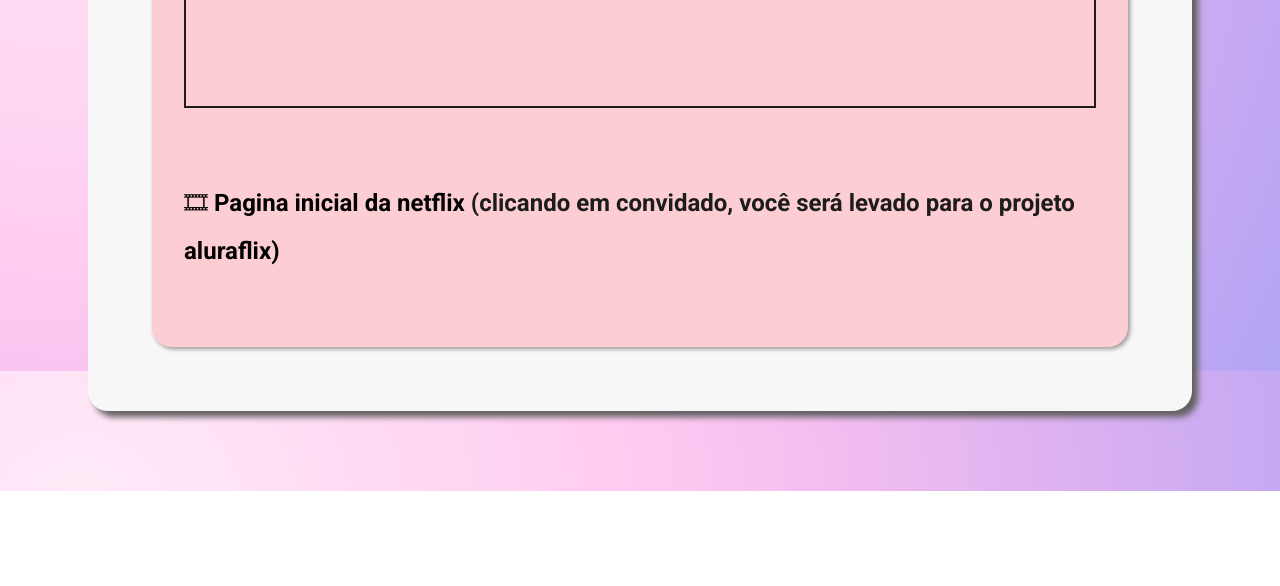
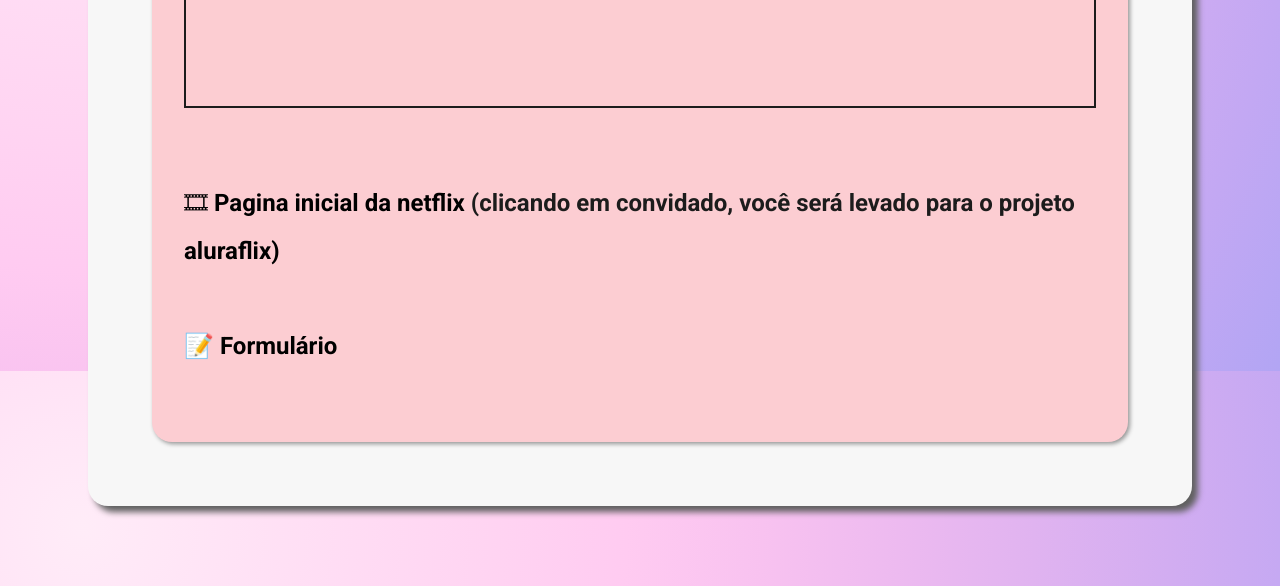
Before and after one commit to natsmarinho/certificard, a plain HTML site: page index.html in a window 1280 px wide. Shown: the part 1229-1815 px from the top of the page. Before the commit the page ends 1720 px from the top, so only its background shows below. Drawn offline with Linux system fonts and the light colour scheme; a script that the page names is missing.

Commit message:
Adicionei formulário simples feito com html e css

```diff
--- a/index.html
+++ b/index.html
@@ -41,7 +41,8 @@
 <script async src="https://cpwebassets.codepen.io/assets/embed/ei.js"></script>
       </li><br>
       <li class="projeto-item"><a href="https://codepen.io/natsmarinho/pen/oNpvmor?editors=0100" target="_blank"> 🎞 Pagina inicial da netflix</a> (clicando em convidado, você será levado para o projeto <a href="https://codepen.io/natsmarinho/pen/JjMPBpK" target="_blank">aluraflix)</a></li>
-    </ul>
+   <br>
+      <li class="projeto-item"> <a href="https://natsmarinho.github.io/formulario/" target="-blank">📝 Formulário </li> </ul>
   </main>
     </div>
 </body>
```
